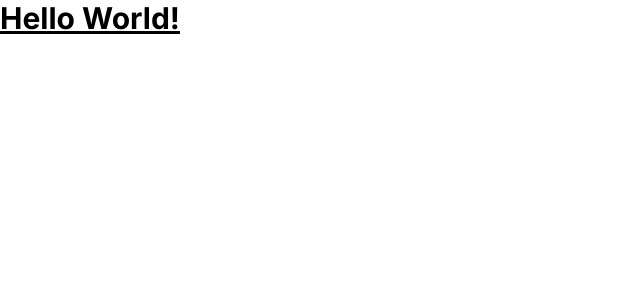
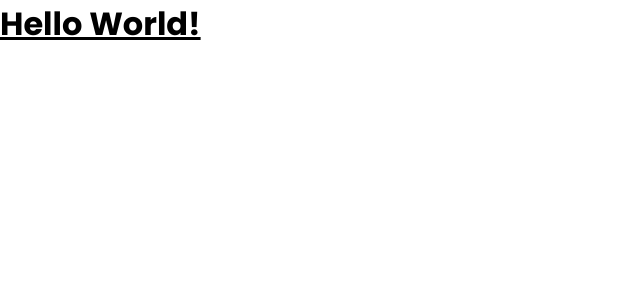
Before and after one commit to dcdm3g/age-calculator-app, a Next.js app: page / in a window 1280 px wide. Shown: the top 300 px of the page, without its empty margins (0-640 px from the left). Built offline with nearby package versions, Linux system fonts and the light colour scheme.

Commit message:
chore: import design system

```diff
--- a/src/app/layout.tsx
+++ b/src/app/layout.tsx
@@ -1,8 +1,12 @@
 import type { Metadata } from 'next'
-import { Inter } from 'next/font/google'
+import { Poppins } from 'next/font/google'
 import './globals.css'
 
-const inter = Inter({ subsets: ['latin'] })
+const poppins = Poppins({
+  subsets: ['latin'],
+  weight: ['400', '700', '800'],
+  style: ['normal', 'italic'],
+})
 
 export const metadata: Metadata = {
   title: 'Create Next App',
@@ -16,7 +20,7 @@ export default function RootLayout({
 }>) {
   return (
     <html lang="en">
-      <body className={inter.className}>{children}</body>
+      <body className={poppins.className}>{children}</body>
     </html>
   )
 }
--- a/src/app/page.tsx
+++ b/src/app/page.tsx
@@ -1,3 +1,3 @@
 export default function Home() {
-  return <h1 className="text-3xl font-bold underline">Hello World!</h1>
+  return <h1 className="text-xl font-bold underline">Hello World!</h1>
 }
--- a/tailwind.config.ts
+++ b/tailwind.config.ts
@@ -3,8 +3,32 @@ import type { Config } from 'tailwindcss'
 const config: Config = {
   content: ['src/components/**/*.tsx', 'src/app/**/*.tsx'],
   theme: {
+    colors: {
+      purple: 'hsl(hsl(259, 100%, 65%))',
+      'light-red': 'hsl(0, 100%, 67%)',
+      white: 'hsl(0, 0%, 100%)',
+      'off-white': 'hsl(0, 0%, 94%)',
+      'light-grey': 'hsl(0, 0%, 86%)',
+      'smokey-grey': 'hsl(0, 1%, 44%)',
+      'off-black': 'hsl(0, 0%, 8%)',
+    },
+    fontSize: {
+      sm: ['0.75rem', '1.125rem'],
+      base: ['0.875rem', '1.25rem'],
+      lg: ['1.25rem', '1.875rem'],
+      xl: ['2rem', '3rem'],
+      '2xl': ['3.5rem', '1.1'],
+      '3xl': ['6.5rem', '1.1'],
+    },
+    letterSpacing: {
+      tight: '-0.02em',
+      normal: '0em',
+      wide: '0.01em',
+      widest: '0.25em',
+    },
     extend: {},
   },
   plugins: [],
 }
+
 export default config
```
